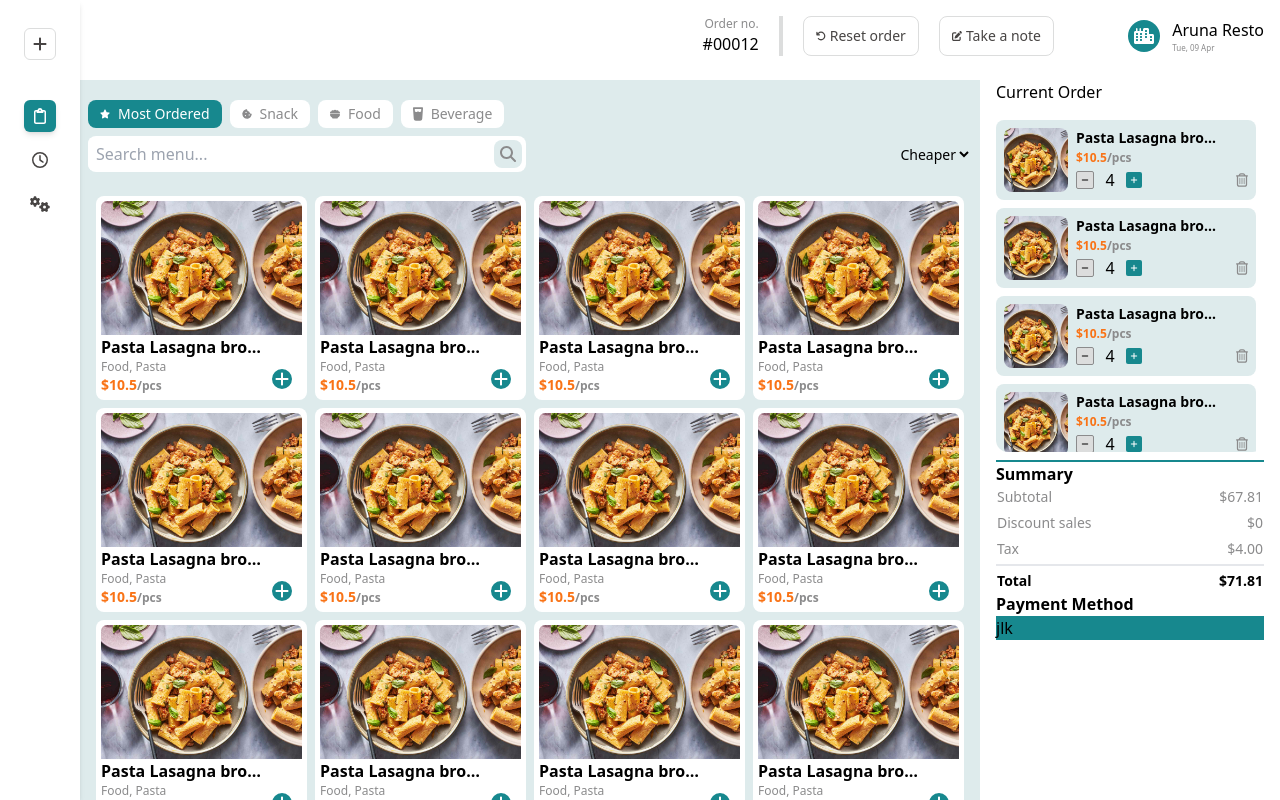
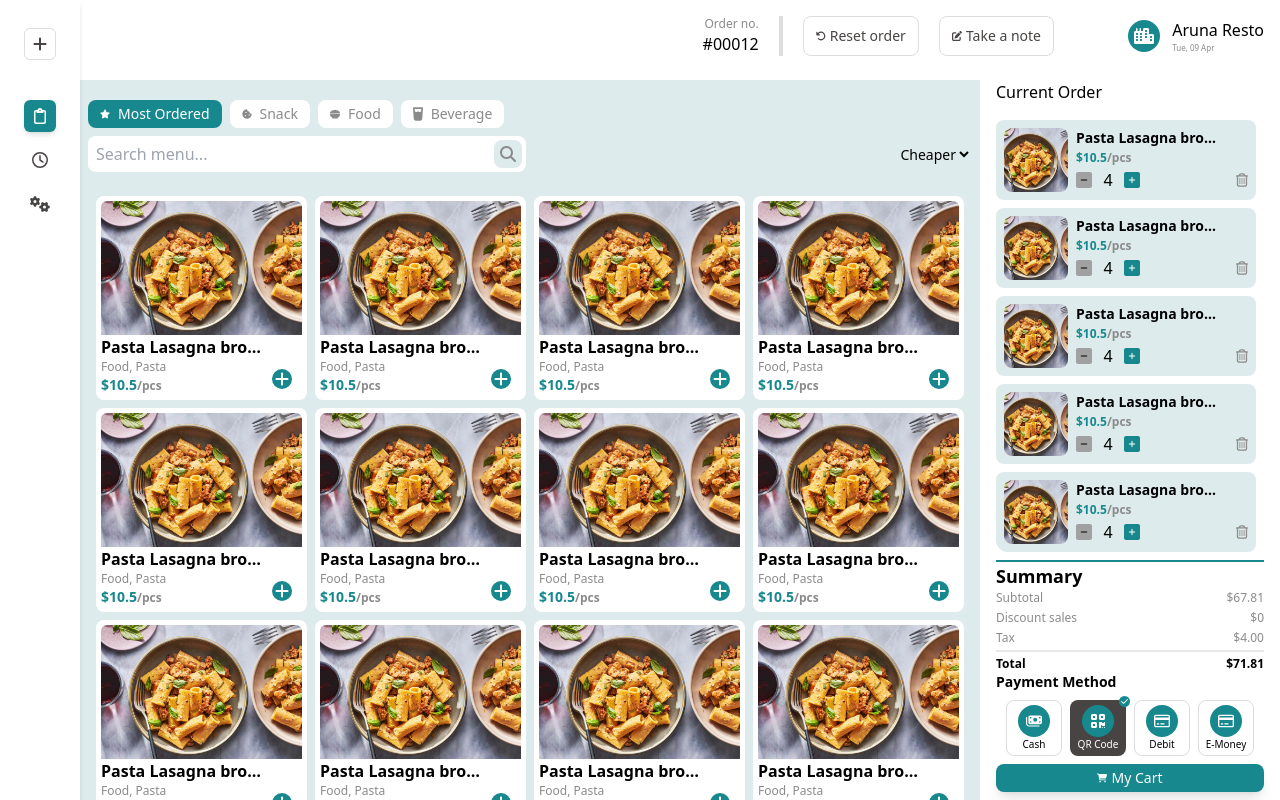
Before and after one commit to firdausillah/restaurant-pos-system, a Next.js app: page / in a window 1280 px wide. Built offline with nearby package versions, Linux system fonts and the light colour scheme.

Commit message:
update cart payment

```diff
--- a/app/components/Card.tsx
+++ b/app/components/Card.tsx
@@ -16,7 +16,7 @@ const Card = () => {
             />
             <p className='font-semibold text-md line-clamp-1 text-ellipsis'>Pasta Lasagna bro bukan yang itu</p>
             <p className='text-xs text-secondary-1 line-clamp-1 text-ellipsis'>Food, Pasta</p>
-            <p className='text-sm font-semibold text-orange-500'>$10.5<span className='text-xs text-secondary-1'>/pcs</span></p>
+            <p className='text-sm font-semibold text-primary'>$10.5<span className='text-xs text-secondary-1'>/pcs</span></p>
             <span className='absolute bottom-1 right-2 w-6 h-6 p-1 bg-primary flex justify-center items-center rounded-full border-2 border-white text-white hover:scale-110 hover:cursor-pointer transition-all duration-150'>
               <FontAwesomeIcon icon={faPlus} />
             </span>
--- a/app/components/Content.tsx
+++ b/app/components/Content.tsx
@@ -1,22 +1,24 @@
 'use client'
 import React, { useState } from 'react'
 import Card from './Card'
-import { faArrowLeft, faCartShopping} from '@fortawesome/free-solid-svg-icons'
+import { faArrowLeft, faCartShopping, faCheck, faMoneyBill, faMoneyBill1, faMoneyBill1Wave, faMoneyBills, faQrcode} from '@fortawesome/free-solid-svg-icons'
 import Filter from './Filter';
 import Button from './Button';
 import Cart from './Cart';
 import HorizontalCard from './HorizontalCard';
 import { FontAwesomeIcon } from '@fortawesome/react-fontawesome';
+import { faCreditCard } from '@fortawesome/free-regular-svg-icons';
+import { faPaypal } from '@fortawesome/free-brands-svg-icons';
 
 const Content = () => {
-  const [showCart, setShowCart] = useState(true);
+  const [showCart, setShowCart] = useState(false);
 
     function cartBtn(){
       setShowCart(!showCart);
     }
   return (
-    <div className='md:flex md:flex-wrap relative h-full overflow-hidden'>
-      <div className='h-full bg-light flex flex-col md:w-3/4 rounded-t-3xl md:rounded-none px-2 pt-3 scrollbar-thumb-primary scrollbar-track-light'>
+    <div className='lg:flex lg:flex-wrap relative h-full overflow-hidden'>
+      <div className='h-full bg-light flex flex-col lg:w-3/4 rounded-t-3xl lg:rounded-none px-2 pt-3 scrollbar-thumb-primary scrollbar-track-light'>
         <Filter/>
         <div className="overflow-y-scroll h-full flex-1 scrollbar-thin">
           <div className='grid grid-cols-2 md:grid-cols-3 lg:grid-cols-4 gap-2 p-2 '>
@@ -26,50 +28,74 @@ const Content = () => {
           </div>
         </div>
         <span onClick={()=>cartBtn()} className='hover:cursor-pointer'>
-          <Button title="My Cart" symbol={faCartShopping} type="button" variant="text-white bg-primary text-sm scale-110 w-32 md:w-auto md:hidden fixed bottom-5 right-5 shadow-md"  />
+          <Button title="My Cart" symbol={faCartShopping} type="button" variant="text-white bg-primary text-sm scale-110 w-32 lg:w-auto lg:hidden fixed bottom-5 right-5 shadow-lg"  />
         </span>
       </div>
 
-      <div className={`bg-white md:w-1/4 w-full h-full absolute md:static z-30 ${showCart?'left-full':'left-0'} top-0 px-4 flex flex-col gap-2 transition-all duration-300 scrollbar-thumb-primary scrollbar-track-light`}>
+      <div className={`bg-white lg:w-1/4 w-full h-full absolute lg:static z-30 ${showCart?'left-full':'left-0'} top-0 px-4 flex flex-col justify-between gap-2 transition-all duration-300 scrollbar-thumb-primary scrollbar-track-light`}>
         <div className='flex items-center justify-between'>
           <p>Current Order</p>
-          <FontAwesomeIcon icon={faArrowLeft} onClick={()=>cartBtn()} className='hover:cursor-pointer md:hidden' height={20} width={20} />
+          <FontAwesomeIcon icon={faArrowLeft} onClick={()=>cartBtn()} className='hover:cursor-pointer lg:hidden' height={20} width={20} />
         </div>
 
-        <div className='bg-light md:bg-white rounded-xl w-full h-1/2 overflow-y-scroll p-2 md:p-0 md:pr-2 scrollbar-thin'>
-          <div className='grid grid-cols-1 gap-2 p-2 md:px-0 py-2'>
+        <div className='bg-light lg:bg-white rounded-xl w-full  h-full overflow-y-scroll p-2 lg:p-0 lg:pr-2 scrollbar-thin'>
+          <div className='grid grid-cols-1 gap-2 p-2 lg:px-0 py-2'>
             {Array(5).fill(1).map((_, index) => (
               <HorizontalCard key={index} />
             ))}
           </div>
         </div>
 
-        <div className='h-1/2 w-full border-t-2 border-primary'>
-            <p className='font-semibold'>Summary</p>
+        <div className='max-h-1/2 w-full border-t-2 border-primary flex flex-col justify-end'>
+            <p className='font-semibold text-lg'>Summary</p>
 
-            <div className='flex flex-col text-sm gap-1 text-secondary-1'>
+            <div className='flex flex-col text-xs gap-1 text-secondary-1'>
               <span className='flex justify-between'>
-                <td>Subtotal</td>
-                <td>$67.81</td>
+                <p>Subtotal</p>
+                <p>$67.81</p>
               </span>
               <span className='flex justify-between'>
-                <td>Discount sales</td>
-                <td>$0</td>
+                <p>Discount sales</p>
+                <p>$0</p>
               </span>
               <span className='flex justify-between'>
-                <td>Tax</td>
-                <td>$4.00</td>
+                <p>Tax</p>
+                <p>$4.00</p>
               </span>
               <span className='border-t-2'></span>
-              <span className='flex justify-between font-semibold text-black text-md'>
-                <td>Total</td>
-                <td>$71.81</td>
+              <span className='flex justify-between font-semibold text-black tex-sm'>
+                <p>Total</p>
+                <p>$71.81</p>
               </span>
             </div>
 
-            <div className='flex flex-col'>
-              <p className='text-md font-semibold'>Payment Method</p>
-              <div className='bg-primary w-full h-full'>jlk</div>
+            <div className='flex flex-col gap-2'>
+              <p className='text-sm font-semibold'>Payment Method</p>
+              <div className='w-full h-full flex flex-row flex-wrap gap-3 lg:gap-2 justify-center'>
+
+                <div className='h-14 w-14 bg-white border-[1.5px] border-light-2 flex justify-center items-center flex-col p-1 rounded-lg relative'>
+                  <FontAwesomeIcon icon={faMoneyBills} height={8} width={8} className='rounded-full bg-primary w-4 h-4 flex justify-center items-center text-white p-2' />
+                  <p className='text-[10px] text-black'>Cash</p>
+                </div>
+
+                <div className='h-14 w-14 bg-dark flex justify-center items-center flex-col p-1 rounded-lg relative'>
+                  <FontAwesomeIcon icon={faQrcode} height={8} width={8} className='rounded-full bg-primary w-4 h-4 flex justify-center items-center text-white p-2' />
+                  <p className='text-[10px] text-white'>QR Code</p>
+                  <FontAwesomeIcon icon={faCheck} height={5} width={5} className='absolute w-2 h-2 bg-primary p-[1.5px] rounded-full -right-1 -top-1 text-white' />
+                </div>
+
+                <div className='h-14 w-14 bg-white border-[1.5px] border-light-2 flex justify-center items-center flex-col p-1 rounded-lg relative'>
+                  <FontAwesomeIcon icon={faCreditCard} height={8} width={8} className='rounded-full bg-primary w-4 h-4 flex justify-center items-center text-white p-2' />
+                  <p className='text-[10px] text-black'>Debit</p>
+                </div>
+
+                <div className='h-14 w-14 bg-white border-[1.5px] border-light-2 flex justify-center items-center flex-col p-1 rounded-lg relative'>
+                  <FontAwesomeIcon icon={faCreditCard} height={8} width={8} className='rounded-full bg-primary w-4 h-4 flex justify-center items-center text-white p-2' />
+                  <p className='text-[10px] text-black'>E-Money</p>
+                </div>
+
+              </div>
+              <Button title="My Cart" symbol={faCartShopping} type="button" variant="text-white bg-primary text-sm rounded-lg w-full shadow-lg mb-2"  />
             </div>
         </div>
       </div>
--- a/app/components/HorizontalCard.tsx
+++ b/app/components/HorizontalCard.tsx
@@ -6,7 +6,7 @@ import React from 'react'
 
 const HorizontalCard = () => {
   return (
-     <div className='p-[8px] bg-white md:bg-light rounded-lg h-full'>
+     <div className='p-[8px] bg-white lg:bg-light rounded-lg h-full'>
         <div className='rounded-md overflow-hidden relative flex flex-row gap-2'>
             <Image
                 src="/img/food.jpg"
@@ -17,10 +17,10 @@ const HorizontalCard = () => {
             />
             <div className='flex flex-col justify-between w-full'>
               <p className='font-semibold text-sm line-clamp-1 text-ellipsis'>Pasta Lasagna bro bukan yang itu</p>
-              <p className='text-xs font-semibold text-orange-500'>$10.5<span className='text-xs text-secondary-1'>/pcs</span></p>
+              <p className='text-xs font-semibold text-primary'>$10.5<span className='text-xs text-secondary-1'>/pcs</span></p>
               <div className='flex flex-row justify-between items-center'>
                 <span className='flex gap-1 items-center'>
-                  <FontAwesomeIcon icon={faMinus} height={8} width={8} className='p-1 bg-light-2 border-[1px] border-secondary-1 w-2 h-2 rounded-sm cursor-pointer' />
+                  <FontAwesomeIcon icon={faMinus} height={8} width={8} className='p-1 bg-secondary-2 w-2 h-2 rounded-sm cursor-pointer' />
                   <span className='w-6 flex justify-center'>4</span>
                   <FontAwesomeIcon icon={faPlus} height={8} width={8} className='p-1 bg-primary w-2 h-2 rounded-sm cursor-pointer text-white' />
                 </span>
```
